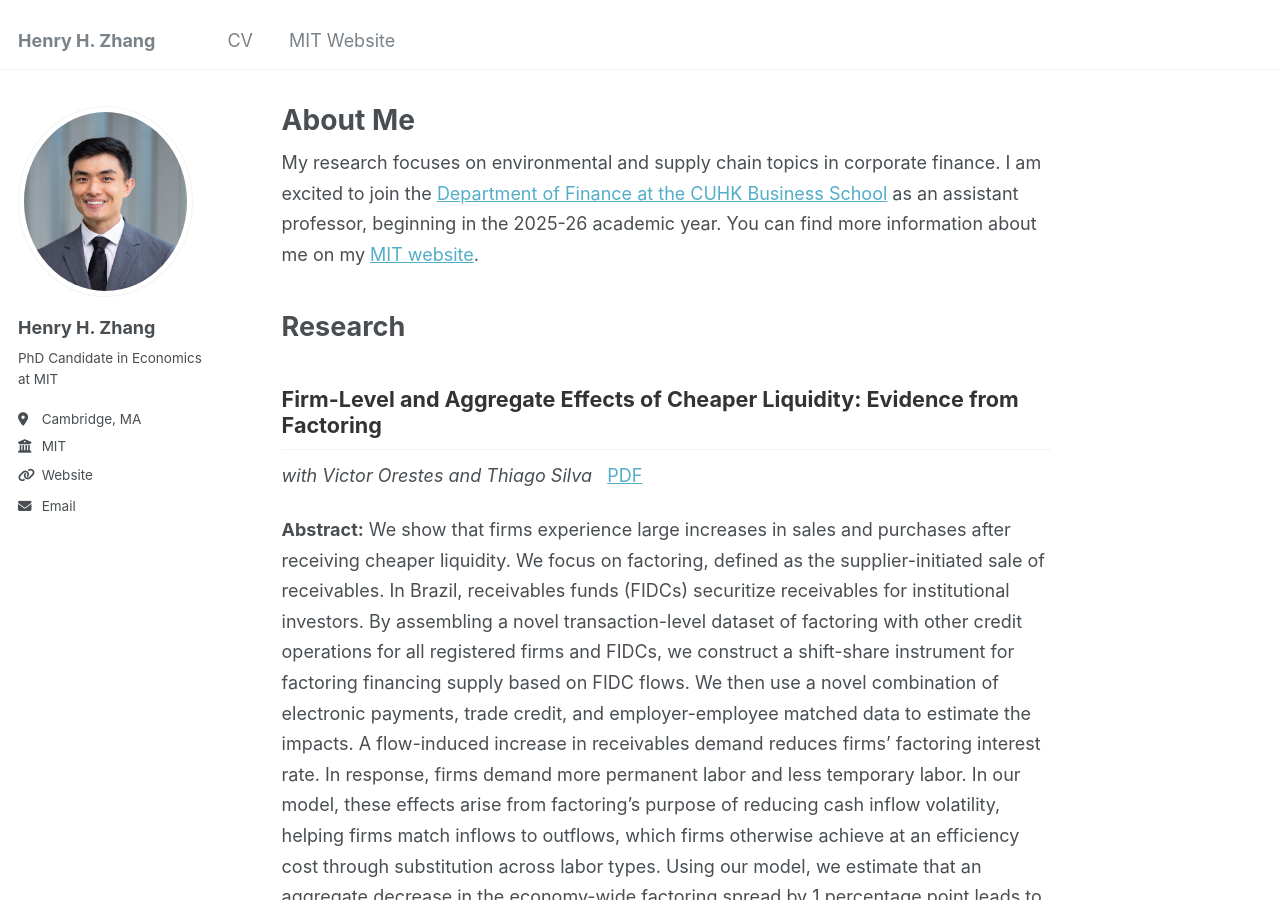
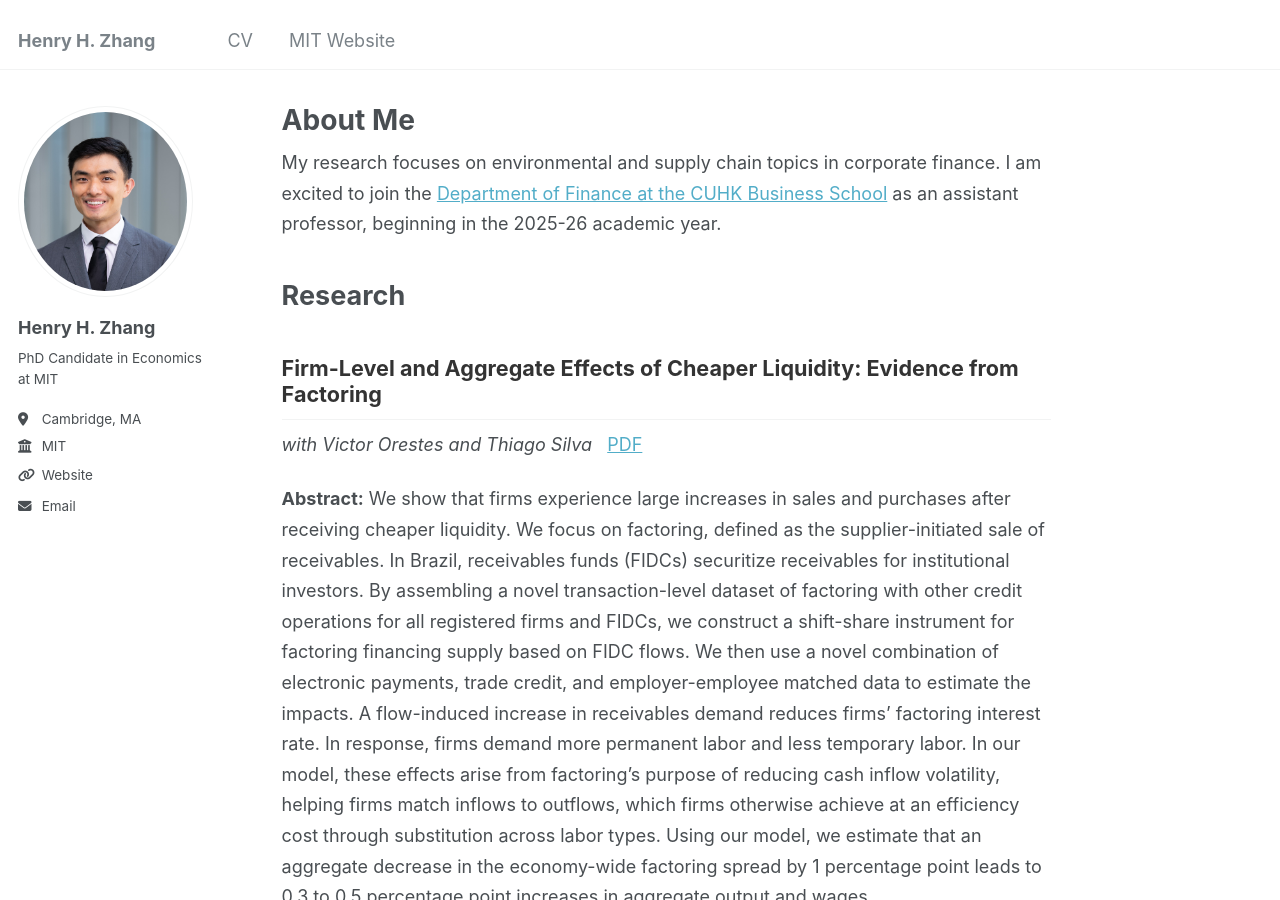
Before and after one commit to heath-aster/heath-aster.github.io, a Jekyll site: the page built from _pages/about.md, in a window 1280 px wide and 900 px high. Built offline with Jekyll 4.4.1, drawn with Linux system fonts in a browser that asks for light colours; some of the changed text lies outside the part shown.

Commit message:
Updated everything with affiliations

```diff
--- a/_pages/about.md
+++ b/_pages/about.md
@@ -9,7 +9,7 @@
 classes: wide
 ---
 
-My research focuses on environmental and supply chain topics in corporate finance. I am excited to join the [Department of Finance at the CUHK Business School](https://www.bschool.cuhk.edu.hk/departments/finance/) as an assistant professor, beginning in the 2025-26 academic year. You can find more information about me on my [MIT website](https://economics.mit.edu/people/phd-students/henry-zhang).
+My research focuses on environmental and supply chain topics in corporate finance. I am excited to join the [Department of Finance at the CUHK Business School](https://www.bschool.cuhk.edu.hk/departments/finance/) as an assistant professor, beginning in the 2025-26 academic year.
 
 # Research
 
```
Also changed, not shown: other parts of _pages/about.md (+1 -1 lines), 3 other files.
